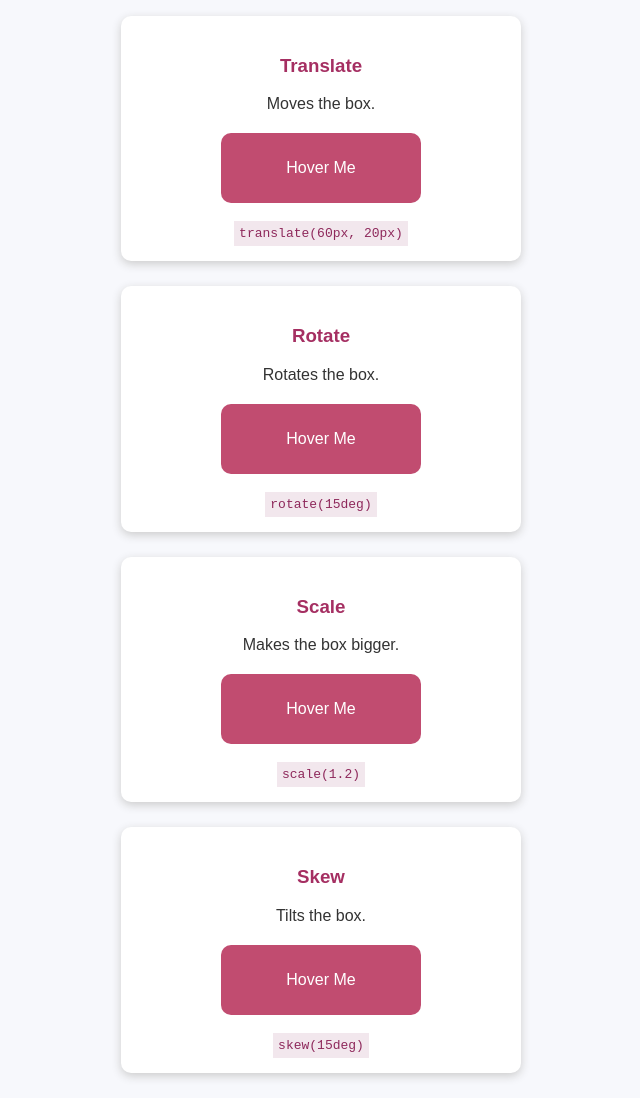
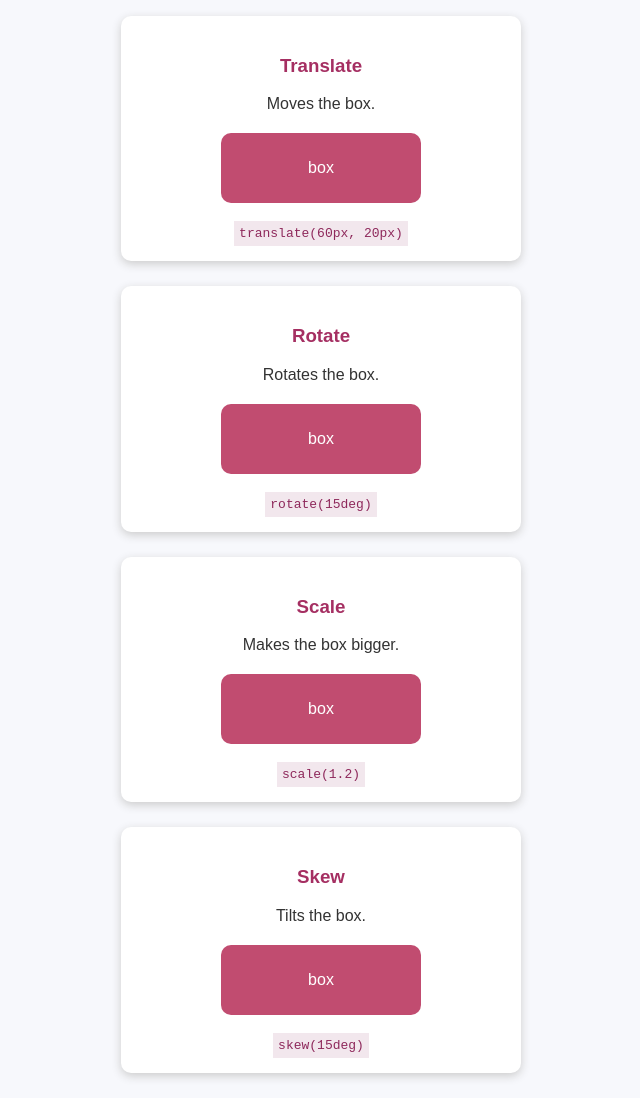
Before and after one commit to villajudylynmayc72-a11y/CSS-Transform-Transition, a plain HTML site: page index.html in a window 1280 px wide. Shown: the part 260-1358 px from the top of the page, without its empty margins (319-959 px from the left). Drawn offline with Linux system fonts and the light colour scheme.

Commit message:
Update index.html

```diff
--- a/index.html
+++ b/index.html
@@ -27,7 +27,7 @@
         <p>Moves the box.</p>
 
         <div class="box translate">
-            Hover Me
+            box
         </div>
 
         <code>translate(60px, 20px)</code>
@@ -40,7 +40,7 @@
         <p>Rotates the box.</p>
 
         <div class="box rotate">
-            Hover Me
+            box
         </div>
 
         <code>rotate(15deg)</code>
@@ -53,7 +53,7 @@
         <p>Makes the box bigger.</p>
 
         <div class="box scale">
-            Hover Me
+            box
         </div>
 
         <code>scale(1.2)</code>
@@ -66,7 +66,7 @@
         <p>Tilts the box.</p>
 
         <div class="box skew">
-            Hover Me
+            box
         </div>
 
         <code>skew(15deg)</code>
```
